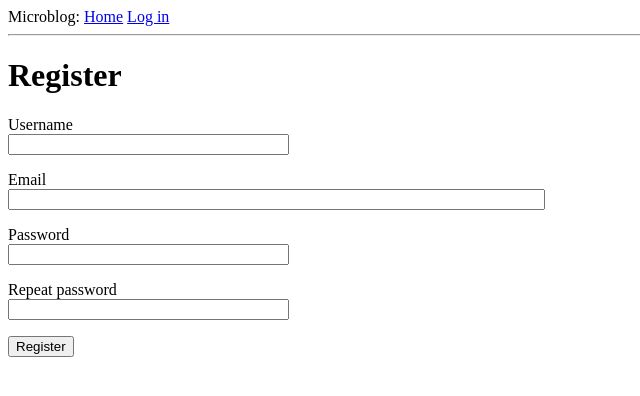
After one commit to sheridanvk/flask-tutorial, a Flask app: page /register in a window 1280 px wide. The commit adds this page. Shown: the top 396 px of the page, without its empty margins (0-640 px from the left). Run offline with Flask 2, Linux system fonts and the light colour scheme.

Commit message:
Added registration, login and password functionality

```diff
--- a/app/__init__.py
+++ b/app/__init__.py
@@ -2,10 +2,13 @@ from flask import Flask
 from config import Config
 from flask_sqlalchemy import SQLAlchemy
 from flask_migrate import Migrate
+from flask_login import LoginManager
 
 app = Flask(__name__)
 app.config.from_object(Config)
 db = SQLAlchemy(app)
 migrate = Migrate(app, db)
+login = LoginManager(app)
+login.login_view = "login"
 
 from app import routes, models
--- a/app/forms.py
+++ b/app/forms.py
@@ -1,6 +1,7 @@
+from app.models import User
 from flask_wtf import FlaskForm
 from wtforms import StringField, PasswordField, BooleanField, SubmitField
-from wtforms.validators import DataRequired
+from wtforms.validators import DataRequired, Email, EqualTo, ValidationError
 
 
 class LoginForm(FlaskForm):
@@ -8,3 +9,23 @@ class LoginForm(FlaskForm):
     password = PasswordField("Password", validators=[DataRequired()])
     remember_me = BooleanField("Remember me")
     submit = SubmitField("Log in")
+
+
+class RegistrationForm(FlaskForm):
+    username = StringField("Username", validators=[DataRequired()])
+    email = StringField("Email", validators=[DataRequired(), Email()])
+    password = PasswordField("Password", validators=[DataRequired()])
+    password2 = PasswordField(
+        "Repeat password", validators=[DataRequired(), EqualTo("password")]
+    )
+    submit = SubmitField("Register")
+
+    def validate_username(self, username):
+        user = User.query.filter_by(username=username.data).first()
+        if user is not None:
+            raise ValidationError("Please use a different username")
+
+    def validate_email(self, email):
+        user = User.query.filter_by(email=email.data).first()
+        if user is not None:
+            raise ValidationError("Please use a different email address")
--- a/app/routes.py
+++ b/app/routes.py
@@ -1,27 +1,56 @@
-from app import app
-from flask import render_template, flash, redirect, url_for
-from app.forms import LoginForm
+from app import app, db
+from app.forms import LoginForm, RegistrationForm
+from app.models import User
+from flask import flash, redirect, render_template, request, url_for
+from flask_login import current_user, login_user, login_required, logout_user
+from werkzeug.urls import url_parse
 
 
 @app.route("/")
 @app.route("/index")
+@login_required
 def index():
-    user = {"username": "Sheridan"}
     posts = [
         {"author": {"username": "John"}, "body": "Beautiful day in Portland!"},
         {"author": {"username": "Susan"}, "body": "The Avengers movie was so cool!"},
     ]
-    return render_template("index.html", title="Home", user=user, posts=posts)
+    return render_template("index.html", title="Home", posts=posts)
 
 
 @app.route("/login", methods=["GET", "POST"])
 def login():
+    if current_user.is_authenticated:
+        return redirect(url_for("index"))
     form = LoginForm()
     if form.validate_on_submit():
-        flash(
-            "Login requested for user {}, remember_me={}".format(
-                form.username.data, form.remember_me.data
-            )
-        )
+        user = User.query.filter_by(username=form.username.data).first()
+        if user is None or not user.check_password(form.password.data):
+            flash("Invalid username or password")
+            return redirect(url_for("login"))
+        login_user(user, remember=form.remember_me.data)
+        next_page = request.args.get("next")
+        if not next_page or url_parse(next_page).netloc != "":
+            next_page = url_for("index")
+        return redirect(next_page)
+    return render_template("login.html", title="Log in", form=form)
+
+
+@app.route("/logout")
+def logout():
+    logout_user()
+    return redirect(url_for("index"))
+
+
+@app.route("/register", methods=["GET", "POST"])
+def register():
+    if current_user.is_authenticated:
         return redirect(url_for("index"))
-    return render_template("login.html", title="Log in", form=form)
+    form = RegistrationForm()
+    if form.validate_on_submit():
+        user = User(username=form.username.data, email=form.email.data)
+        user.set_password(form.password.data)
+        db.session.add(user)
+        db.session.commit()
+        flash("Congratulations, you are now a registered user!")
+        return redirect(url_for("login"))
+    return render_template("register.html", title="Register", form=form)
--- a/app/templates/base.html
+++ b/app/templates/base.html
@@ -1,4 +1,5 @@
 <html>
+
 <head>
     {% if title %}
     <title>{{ title }} - Microblog</title>
@@ -6,17 +7,23 @@
     <title>Welcome to Microblog!</title>
     {% endif %}
 </head>
+
 <body>
     <div>
         Microblog:
         <a href="{{ url_for('index') }}">Home</a>
+        {% if current_user.is_anonymous %}
         <a href="{{ url_for('login') }}">Log in</a>
+        {% else %}
+        <a href="{{ url_for('logout') }}">Log out</a>
+        {% endif %}
+
     </div>
     <hr>
     {% with messages=get_flashed_messages() %}
     {% if messages %}
     <ul>
-            {% for message in messages  %}
+        {% for message in messages %}
         <li>{{ message }}</li>
         {% endfor %}
     </ul>
@@ -24,4 +31,5 @@
     {% endwith %}
     {% block content %}{% endblock %}
 </body>
+
 </html>
--- a/app/templates/login.html
+++ b/app/templates/login.html
@@ -7,19 +7,20 @@
     <p>
         {{ form.username.label }}<br>
         {{ form.username(size=32) }}<br>
-            {% for error in form.username.errors  %}
+        {% for error in form.username.errors %}
         <span style="color: red;">[{{ error }}]</span>
         {% endfor %}
     </p>
     <p>
         {{ form.password.label }}<br>
         {{ form.password(size=32) }}<br>
-            {% for error in form.password.errors  %}
+        {% for error in form.password.errors %}
         <span style="color: red;">[{{ error }}]</span>
         {% endfor %}
     </p>
     <p>{{ form.remember_me() }} {{ form.remember_me.label }}</p>
     <p>{{ form.submit() }}</p>
 </form>
+<p>New user? <a href="{{ url_for('register') }}">Click to register!</a></p>
 
 {% endblock content %}
--- /dev/null
+++ b/app/templates/register.html
@@ -0,0 +1,37 @@
+{% extends "base.html" %}
+
+{% block content %}
+    <h1>Register</h1>
+    <form action="" method="post">
+        {{ form.hidden_tag() }}
+        <p>
+            {{ form.username.label }}<br>
+            {{ form.username(size=32) }}<br>
+            {% for error in form.username.errors  %}
+            <span style="color: red;">[{{ error }}]</span>
+            {% endfor %}
+        </p>
+        <p>
+            {{ form.email.label }}<br>
+            {{ form.email(size=64) }}<br>
+            {% for error in form.email.errors  %}
+            <span style="color: red;">[{{ error }}]</span>
+            {% endfor %}
+        </p>
+        <p>
+            {{ form.password.label }}<br>
+            {{ form.password(size=32) }}<br>
+            {% for error in form.password.errors  %}
+            <span style="color: red;">[{{ error }}]</span>
+            {% endfor %}
+        </p>
+        <p>
+            {{ form.password2.label }}<br>
+            {{ form.password2(size=32) }}<br>
+            {% for error in form.password2.errors  %}
+            <span style="color: red;">[{{ error }}]</span>
+            {% endfor %}
+        </p>
+        <p>{{ form.submit() }}</p>
+    </form>
+{% endblock content %}
```
Also changed, not shown: app/models.py (+15 -2 lines), app/templates/index.html (+6 -4 lines). Lines whose indentation alone changed are shown as unchanged.
